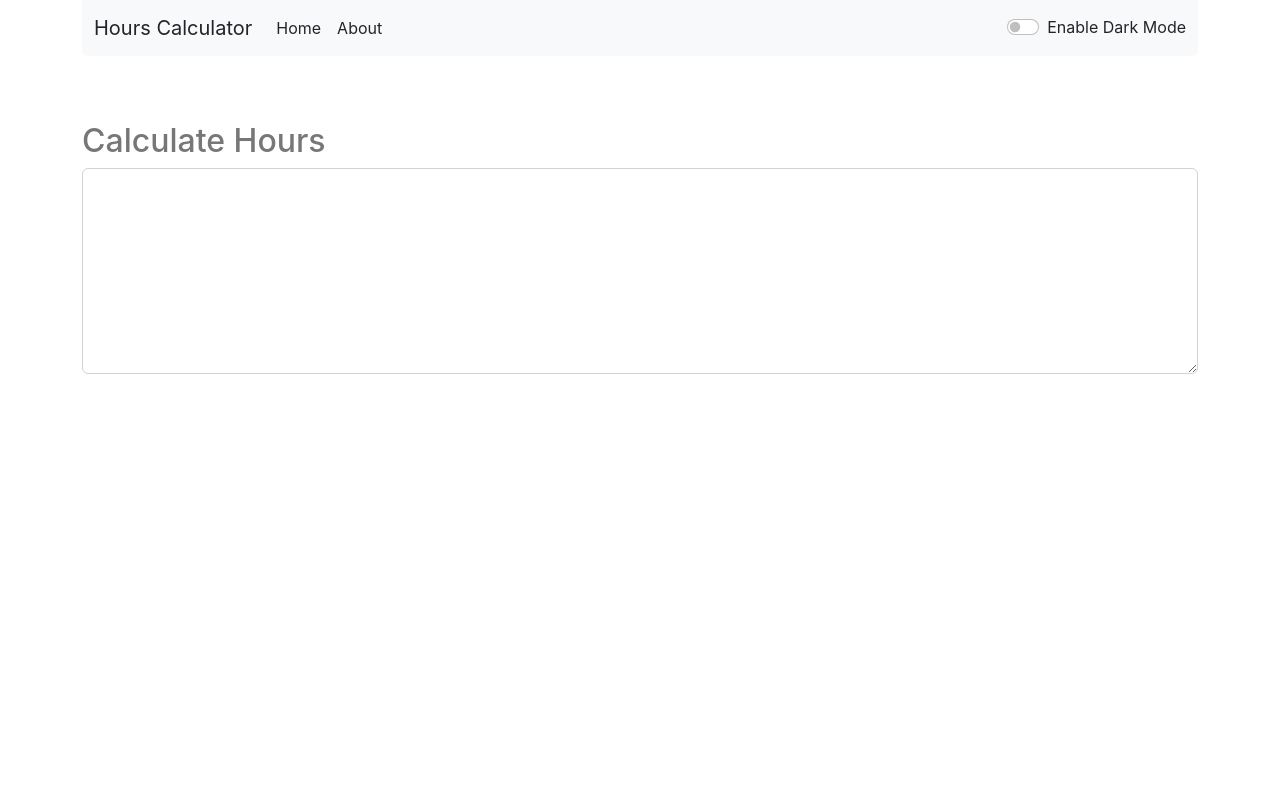
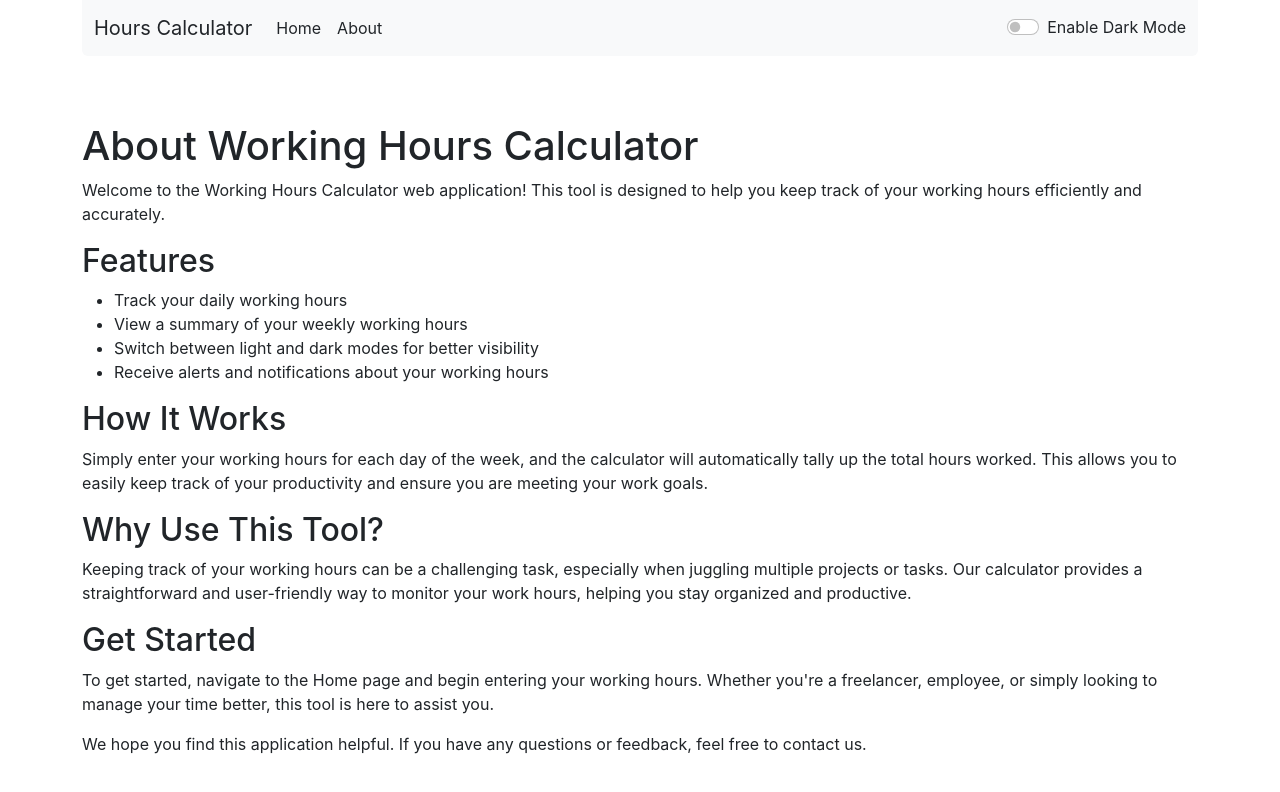
Before and after one commit to neotylor/cis-hours-calculator, a React (Create React App) app: page /#/about in a window 1280 px wide. Shown: the top 792 px of the page. Built offline with nearby package versions, Linux system fonts and the light colour scheme.

Commit message:
add routing on app

```diff
--- a/package.json
+++ b/package.json
@@ -17,6 +17,7 @@
     "@testing-library/user-event": "^13.5.0",
     "react": "^18.3.1",
     "react-dom": "^18.3.1",
+    "react-router-dom": "^6.24.0",
     "react-scripts": "5.0.1",
     "web-vitals": "^2.1.4"
   },
--- a/src/App.js
+++ b/src/App.js
@@ -1,14 +1,10 @@
 import Navbar from './components/Navbar';
-import TestForm from './components/TestForm';
-// import About from './components/About';
 import { useState } from 'react';
 import Alert from './components/Alert';
-// import {
-//   BrowserRouter,
-//   Routes,
-//   Route,
-// } from "react-router-dom";
 import './service/utility';
+import { Route, Routes } from 'react-router-dom';
+import About from './pages/About';
+import Home from './pages/Home';
 
 function App() {
   const [mode, setMode] = useState('light');
@@ -38,7 +34,10 @@ function App() {
     <div className='container'>
       <Navbar title="Hours Calculator" mode={mode} toggleMode={toggleMode} />
       <Alert alertMsg={alert} />
-      <TestForm showAlert={showAlert} paddingVal="my-3" mode={mode} title="Enter The text to Analyze below" title2="Calculate Hours" />
+      <Routes>
+        <Route exact path="/" element={<Home mode={mode} showAlert={showAlert}/>} />
+        <Route path='/about' element={<About />} />
+      </Routes>
     </div>
   );
 }
--- a/src/components/Navbar.jsx
+++ b/src/components/Navbar.jsx
@@ -1,25 +1,24 @@
 import React from 'react'
 import PropTypes from 'prop-types';
-// import {
-//   BrowserRouter,
-//   Link
-// } from "react-router-dom";
+import {
+  Link
+} from "react-router-dom";
 export default function Navbar(props) {
   return (
     // <BrowserRouter>
     <nav className={`navbar navbar-expand-lg rounded-bottom bg-${props.mode}`}>
       <div className="container-fluid">
-        <a className={`navbar-brand text-${props.mode === 'light'?'dark':'light'}`} href="/">{props.title}</a>
+        <Link className={`navbar-brand text-${props.mode === 'light'?'dark':'light'}`} to="/">{props.title}</Link>
         <button className="navbar-toggler" type="button" data-bs-toggle="collapse" data-bs-target="#navbarSupportedContent" aria-controls="navbarSupportedContent" aria-expanded="false" aria-label="Toggle navigation">
           <span className="navbar-toggler-icon"></span>
         </button>
         <div className="collapse navbar-collapse" id="navbarSupportedContent">
           <ul className="navbar-nav me-auto mb-2 mb-lg-0">
             <li className="nav-item">
-              <a className={`nav-link active text-${props.mode === 'light'?'dark':'light'}`} aria-current="page" href="/">Home</a>
+              <Link className={`nav-link active text-${props.mode === 'light'?'dark':'light'}`} aria-current="page" to="/">Home</Link>
             </li>
             <li className="nav-item">
-              <a className={`nav-link text-${props.mode === 'light'?'dark':'light'}`} href="/about">About</a>
+              <Link className={`nav-link text-${props.mode === 'light'?'dark':'light'}`} to="/about">About</Link>
             </li>
           </ul>
           <div className="form-check form-switch">
--- a/src/index.js
+++ b/src/index.js
@@ -3,11 +3,18 @@ import ReactDOM from 'react-dom/client';
 import './index.css';
 import App from './App';
 import reportWebVitals from './reportWebVitals';
+import { BrowserRouter, HashRouter } from "react-router-dom";
+import packageJson from '../package.json';
 
+console.log(packageJson)
 const root = ReactDOM.createRoot(document.getElementById('root'));
 root.render(
   <React.StrictMode>
-    <App />
+    {/* <BrowserRouter> */}
+    <HashRouter>
+      <App />
+    {/* </BrowserRouter> */}
+    </HashRouter>
   </React.StrictMode>
 );
 
--- /dev/null
+++ b/src/pages/About.jsx
@@ -0,0 +1,36 @@
+import React from 'react';
+
+const About = () => {
+  return (
+    <div className='about-page'>
+      <h1>About Working Hours Calculator</h1>
+      <p>
+        Welcome to the Working Hours Calculator web application! This tool is designed to help you keep track of your working hours efficiently and accurately.
+      </p>
+      <h2>Features</h2>
+      <ul>
+        <li>Track your daily working hours</li>
+        <li>View a summary of your weekly working hours</li>
+        <li>Switch between light and dark modes for better visibility</li>
+        <li>Receive alerts and notifications about your working hours</li>
+      </ul>
+      <h2>How It Works</h2>
+      <p>
+        Simply enter your working hours for each day of the week, and the calculator will automatically tally up the total hours worked. This allows you to easily keep track of your productivity and ensure you are meeting your work goals.
+      </p>
+      <h2>Why Use This Tool?</h2>
+      <p>
+        Keeping track of your working hours can be a challenging task, especially when juggling multiple projects or tasks. Our calculator provides a straightforward and user-friendly way to monitor your work hours, helping you stay organized and productive.
+      </p>
+      <h2>Get Started</h2>
+      <p>
+        To get started, navigate to the Home page and begin entering your working hours. Whether you're a freelancer, employee, or simply looking to manage your time better, this tool is here to assist you.
+      </p>
+      <p>
+        We hope you find this application helpful. If you have any questions or feedback, feel free to contact us.
+      </p>
+    </div>
+  );
+};
+
+export default About;
--- /dev/null
+++ b/src/pages/Home.jsx
@@ -0,0 +1,15 @@
+import TestForm from "../components/TestForm";
+
+function Home({ showAlert, mode }) {
+  return (
+    <TestForm
+      showAlert={showAlert}
+      paddingVal="my-3"
+      mode={mode}
+      title="Enter The text to Analyze below"
+      title2="Calculate Hours"
+    />
+  );
+}
+
+export default Home;
```
Also changed, not shown: 1 other file (tests, documents, lock files or other folders).
